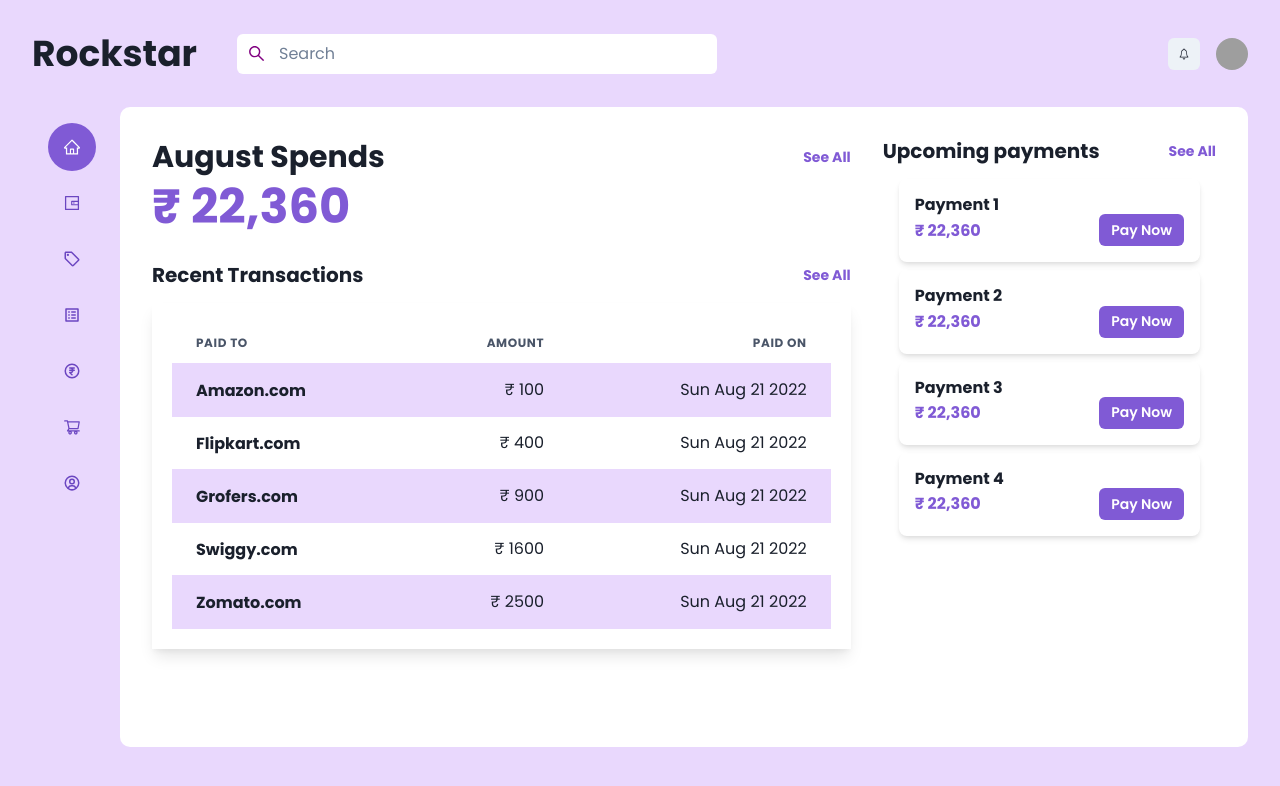
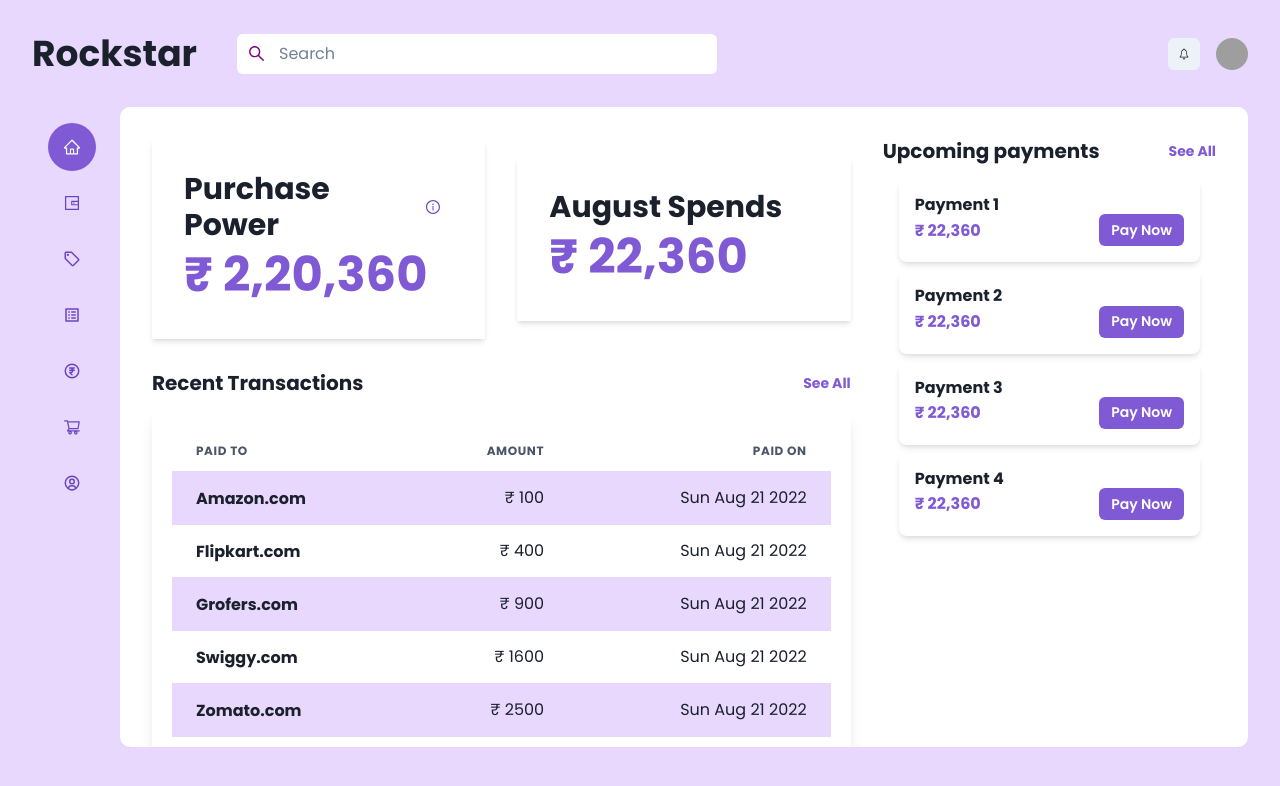
Before and after one commit to Aman7400/rockstar-pay, a Next.js app: page / in a window 1280 px wide. Shown: the top 786 px of the page. Built offline with nearby package versions, Linux system fonts and the light colour scheme; grey boxes are pictures that could not be loaded.

Commit message:
Add Purchase Power Card

```diff
--- a/pages/index.js
+++ b/pages/index.js
@@ -1,6 +1,9 @@
-import { Box, Button, Container, Grid, GridItem, Heading, HStack, Table, TableCaption, TableContainer, Tbody, Td, Text, Tfoot, Th, Thead, Tr, VStack } from "@chakra-ui/react";
+import { Box, Button, Container, Grid, GridItem, Heading, HStack, IconButton, Popover, PopoverArrow, PopoverBody, PopoverCloseButton, PopoverContent, PopoverHeader, PopoverTrigger, Table, TableCaption, TableContainer, Tbody, Td, Text, Tfoot, Th, Thead, Tr, VStack } from "@chakra-ui/react";
 import Head from "next/head";
 import Link from "next/link";
+import { Tooltip } from '@chakra-ui/react'
+import { AiOutlineInfoCircle } from "react-icons/ai"
+import React from "react";
 
 export default function Home() {
   return (
@@ -12,7 +15,10 @@ export default function Home() {
       </Head>
       <Grid templateColumns='repeat(3, 1fr)' gap={8} maxW={"container.xl"} p={8}>
         <GridItem colSpan={2}>
+          <HStack justifyContent="space-evenly" mb={8} spacing={8}>
+            <AvailableCreditLimit />
             <CurrentMonthSpends />
+          </HStack>
           <RecentTransactionTable />
         </GridItem>
         <GridItem colSpan={1}>
@@ -67,6 +73,36 @@ function UpcomingPayments() {
 
 }
 
+
+
+function AvailableCreditLimit() {
+  return (
+    <Box boxShadow={"md"} flex={1} p={8} >
+      <HStack justifyContent="space-between">
+        <Heading size="lg">
+          Purchase Power
+        </Heading>
+        <Popover placement='bottom-end'>
+          <PopoverTrigger >
+            <IconButton variant="ghost" colorScheme="purple" icon={<AiOutlineInfoCircle />} />
+          </PopoverTrigger>
+          <PopoverContent>
+            <PopoverArrow />
+            <PopoverBody>
+              There is no predefined credit limit when you get approved. Instead, you can see the <strong>
+                purchase power
+              </strong> in the app. It&apos;s the estimate amount you may qualify to borrow from Rockstar Pay.
+            </PopoverBody>
+          </PopoverContent>
+        </Popover>
+      </HStack>
+      <Heading size="2xl" color="purple.500" my={2}>
+        &#8377; 2,20,360
+      </Heading>
+    </Box>
+  )
+}
+
 function CurrentMonthSpends() {
 
   const monthNames = ["January", "February", "March", "April", "May", "June",
@@ -76,22 +112,18 @@ function CurrentMonthSpends() {
   const d = new Date();
 
   return (
-
-    <Box mb={8} >
+    <Link href="/activities/spends">
+      <Box flex={1} cursor="pointer" boxShadow={"md"} p={8}  >
         <HStack justifyContent="space-between">
           <Heading size={"lg"}>
             {monthNames[d.getMonth()]} Spends
-        </Heading>
-        <Heading size="xs" color="purple.500">
-          <Link href="/activities/spends">
-            See All
-          </Link>
           </Heading>
         </HStack>
         <Heading size="2xl" color="purple.500" my={2}>
           &#8377; 22,360
         </Heading>
       </Box>
+    </Link >
 
   )
 }
```
Lines whose indentation alone changed are shown as unchanged.
